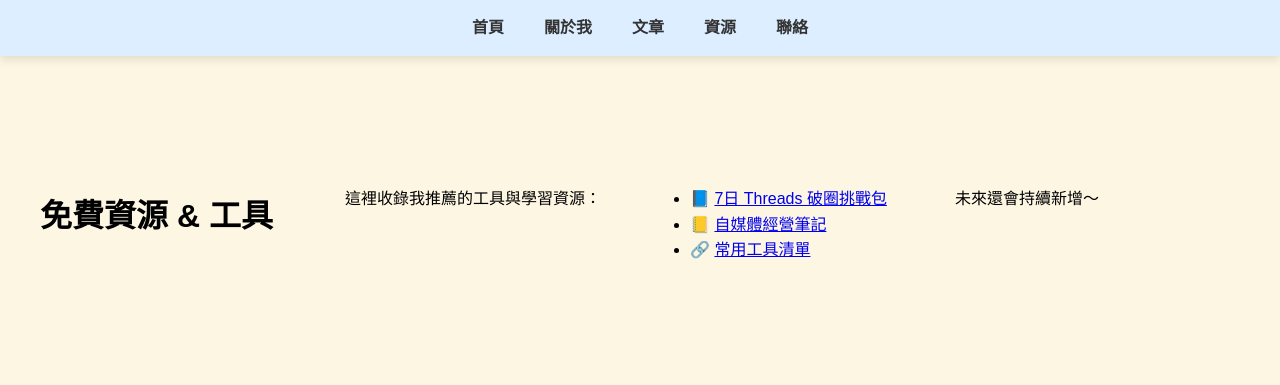
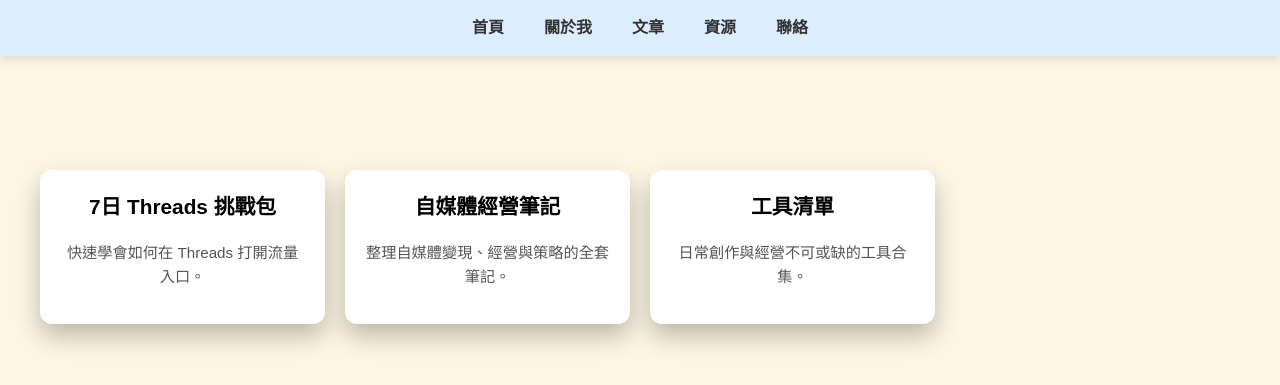
Before and after one commit to KenHAI666/Runing9TO5, a Jekyll site: the page built from resources.md, in a window 1280 px wide. Shown: the top 385 px of the page. Built offline with Jekyll 4.4.1, drawn with Linux system fonts in a browser that asks for light colours.

Commit message:
Update resources.md

```diff
--- a/resources.md
+++ b/resources.md
@@ -3,12 +3,17 @@ layout: default
 title: 資源
 ---
 
-# 免費資源 & 工具
+<div class="card">
+  <h2>7日 Threads 挑戰包</h2>
+  <p>快速學會如何在 Threads 打開流量入口。</p>
+</div>
 
-這裡收錄我推薦的工具與學習資源：
+<div class="card">
+  <h2>自媒體經營筆記</h2>
+  <p>整理自媒體變現、經營與策略的全套筆記。</p>
+</div>
 
-- 📘 [7日 Threads 破圈挑戰包](#)
-- 📒 [自媒體經營筆記](#)
-- 🔗 [常用工具清單](#)
-
-未來還會持續新增～
+<div class="card">
+  <h2>工具清單</h2>
+  <p>日常創作與經營不可或缺的工具合集。</p>
+</div>
```
